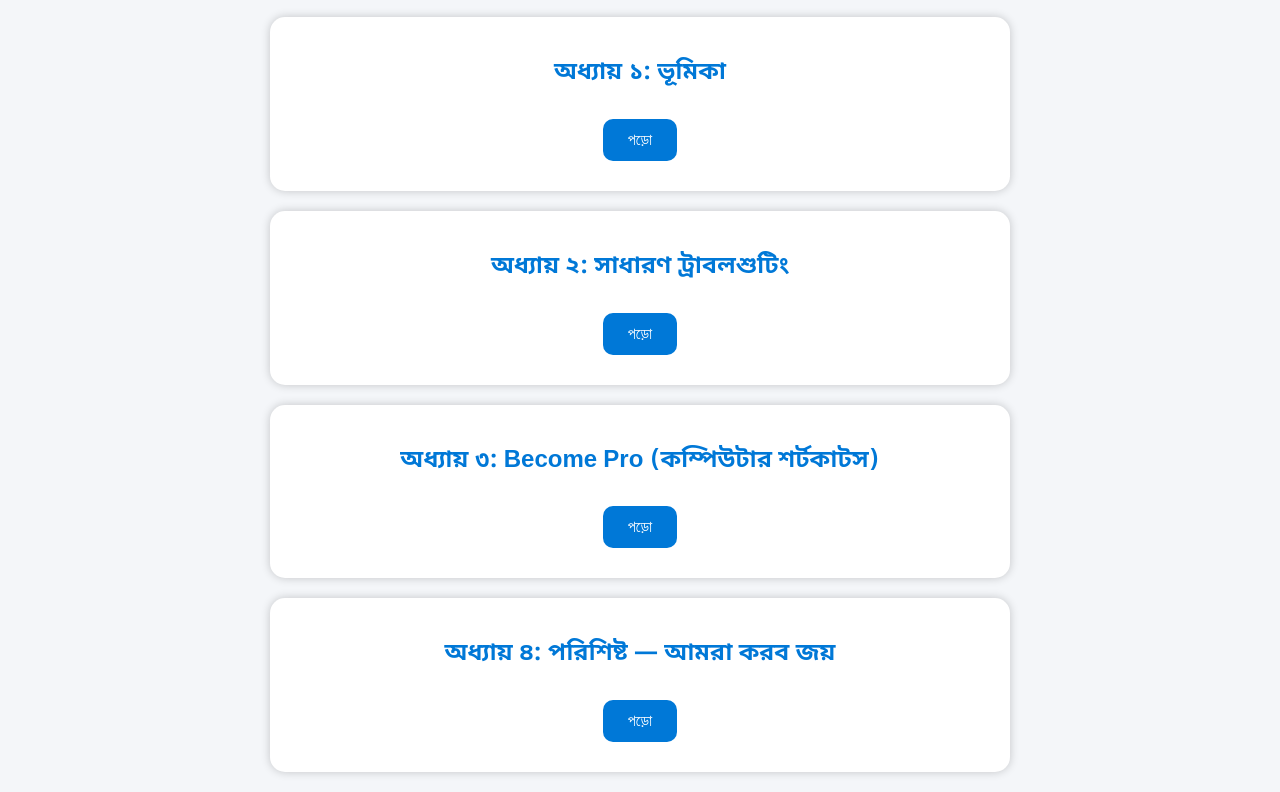
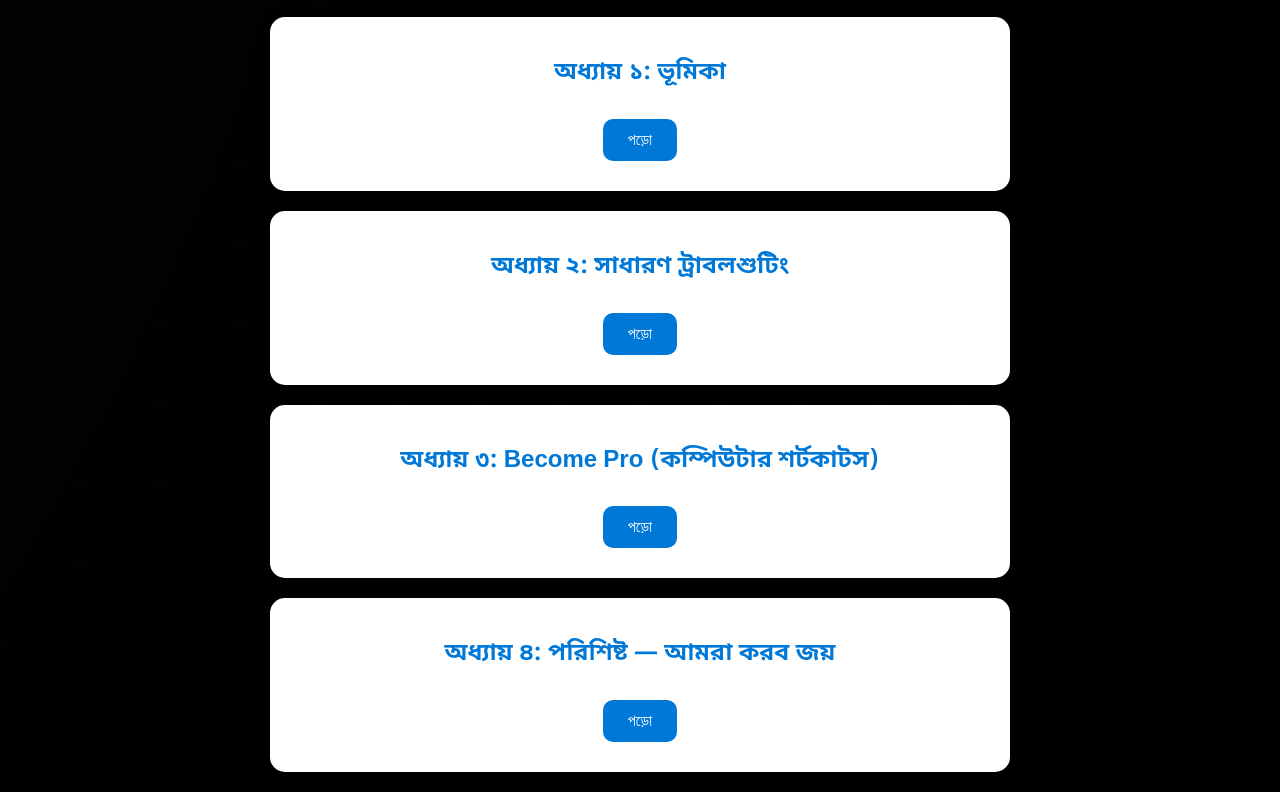
Before and after one commit to alh370116-debug/Computer-Basic-Knowledge, a plain HTML site: page index.html in a window 1280 px wide. Shown: the part 78-870 px from the top of the page. Drawn offline with Linux system fonts and the light colour scheme.

Commit message:
Update index.html

```diff
--- a/index.html
+++ b/index.html
@@ -6,12 +6,43 @@
 <title>কম্পিউটার বেসিক নলেজ</title>
 <style>
   body {
-    font-family: 'Noto Sans Bengali', sans-serif;
-    background-color: #f4f6f9;
-    margin: 0;
-    padding: 0;
-    text-align: center;
-  }
+  font-family: 'Noto Sans Bengali', sans-serif;
+  margin: 0;
+  padding: 0;
+  text-align: center;
+  color: #e0e0e0;
+  background: radial-gradient(circle at top left, #0a0f1a, #000000 70%);
+  background-size: 300% 300%;
+  animation: bgFlow 10s ease-in-out infinite;
+  overflow-x: hidden;
+}
+
+/* Animated gradient movement */
+@keyframes bgFlow {
+  0% { background-position: 0% 50%; }
+  50% { background-position: 100% 50%; }
+  100% { background-position: 0% 50%; }
+}
+
+/* Optional glowing grid effect overlay */
+body::before {
+  content: "";
+  position: fixed;
+  top: 0; left: 0;
+  width: 100%; height: 100%;
+  background-image: radial-gradient(circle, rgba(0,255,255,0.08) 1px, transparent 1px);
+  background-size: 80px 80px;
+  animation: moveDots 25s linear infinite;
+  z-index: -1;
+}
+
+/* Animation for glowing dots */
+@keyframes moveDots {
+  0% { background-position: 0 0; }
+  50% { background-position: 100px 100px; }
+  100% { background-position: 0 0; }
+}
+
   h1 {
     background-color: #0078d7;
     color: white;
@@ -298,4 +329,5 @@ Win + R → cmd → netsh wlan show profile name="YourNetworkName" key=clear
 </script>
 
 </body>
+
 </html>
```
